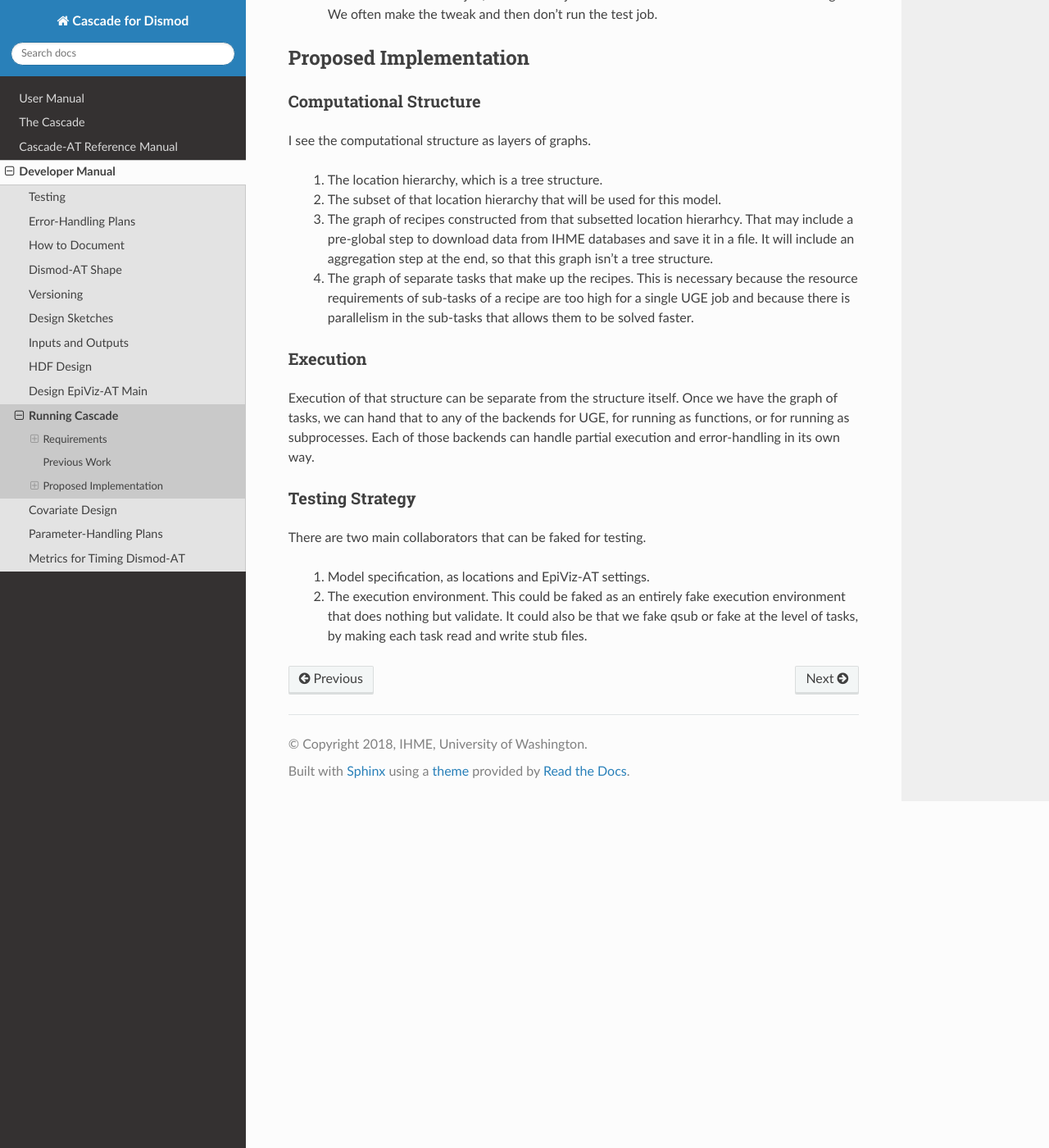
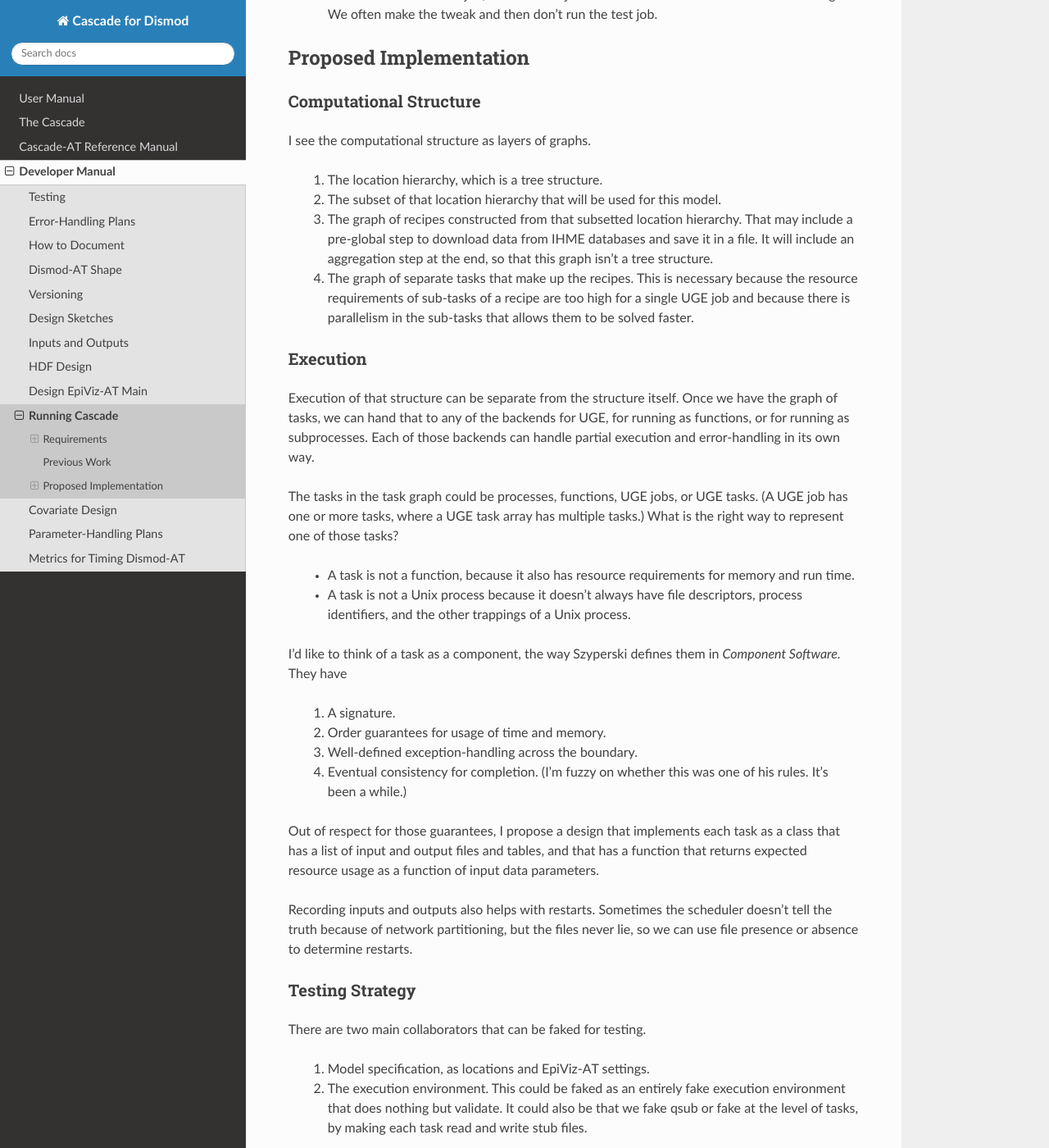
Before and after one commit to ihmeuw/cascade-at, a Sphinx documentation site: the page built from docs/dev/running.rst, in a window 1280 px wide and 1400 px high, scrolled down 2484 px. Shown: the whole window at 82% size. Built offline with Sphinx 7.4.7 and the Read the Docs theme 2.0.0, drawn with Linux system fonts in a browser that asks for light colours.

Commit message:
making the recipe step towards running

```diff
--- a/docs/dev/running.rst
+++ b/docs/dev/running.rst
@@ -146,7 +146,7 @@ I see the computational structure as layers of graphs.
 
  2. The subset of that location hierarchy that will be used for this model.
 
- 3. The graph of recipes constructed from that subsetted location hierarhcy.
+ 3. The graph of recipes constructed from that subsetted location hierarchy.
     That may include a pre-global step to download data from IHME databases
     and save it in a file. It will include an aggregation step at the end,
     so that this graph isn't a tree structure.
@@ -165,6 +165,38 @@ backends for UGE, for running as functions, or for running as
 subprocesses. Each of those backends can handle partial execution
 and error-handling in its own way.
 
+The tasks in the task graph could be processes, functions, UGE
+jobs, or UGE tasks. (A UGE job has one or more tasks, where a
+UGE task array has multiple tasks.) What is the right way to represent
+one of those tasks?
+
+ * A task is not a function, because it also has resource requirements
+   for memory and run time.
+
+ * A task is not a Unix process because it doesn't always have
+   file descriptors, process identifiers, and the other trappings
+   of a Unix process.
+
+I'd like to think of a task as a component, the way Szyperski
+defines them in *Component Software.* They have
+
+ 1. A signature.
+ 2. Order guarantees for usage of time and memory.
+ 3. Well-defined exception-handling across the boundary.
+ 4. Eventual consistency for completion. (I'm fuzzy on whether
+    this was one of his rules. It's been a while.)
+
+Out of respect for those guarantees, I propose a design
+that implements each task as a class that has a list of
+input and output files and tables, and that has a function
+that returns expected resource usage as a function of
+input data parameters.
+
+Recording inputs and outputs also helps with restarts.
+Sometimes the scheduler doesn't tell the truth because of
+network partitioning, but the files never lie, so we can use
+file presence or absence to determine restarts.
+
 
 Testing Strategy
 ^^^^^^^^^^^^^^^^
```
Also changed, not shown: 3 other files.
